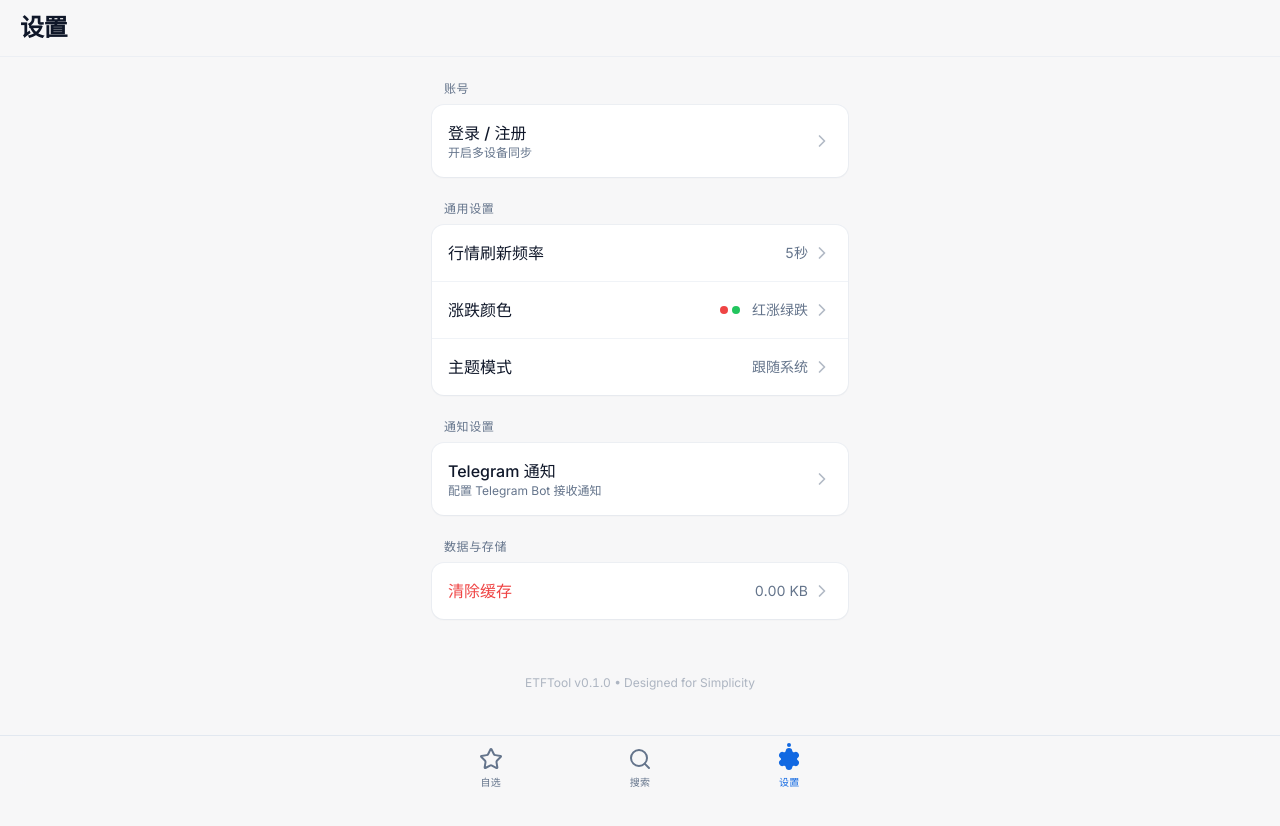
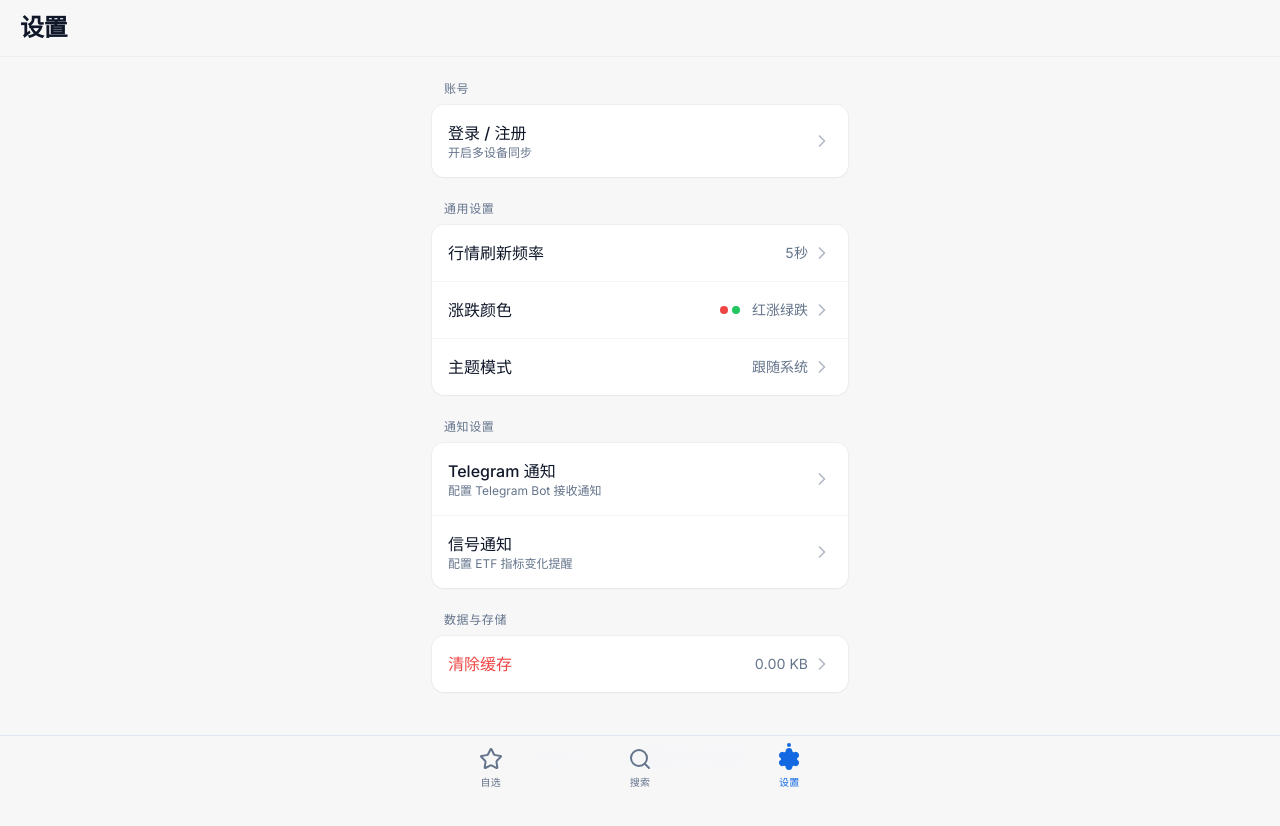
Before and after one commit to nuts2k/ETFTools, a Next.js app in the folder frontend/: page /settings in a window 1280 px wide. Shown: the top 826 px of the page. Built offline with nearby package versions, Linux system fonts and the light colour scheme; no server answers.

Commit message:
feat: add alert settings entry in settings page

```diff
--- a/frontend/app/settings/page.tsx
+++ b/frontend/app/settings/page.tsx
@@ -179,6 +179,16 @@ export default function SettingsPage() {
               </div>
               <ChevronRight className="h-5 w-5 text-muted-foreground/50" />
             </Link>
+            <Link
+              href="/settings/alerts"
+              className="flex items-center justify-between p-4 hover:bg-secondary/50 transition-colors"
+            >
+              <div>
+                <p className="font-medium">信号通知</p>
+                <p className="text-xs text-muted-foreground">配置 ETF 指标变化提醒</p>
+              </div>
+              <ChevronRight className="h-5 w-5 text-muted-foreground/50" />
+            </Link>
           </div>
         </section>
 
```
